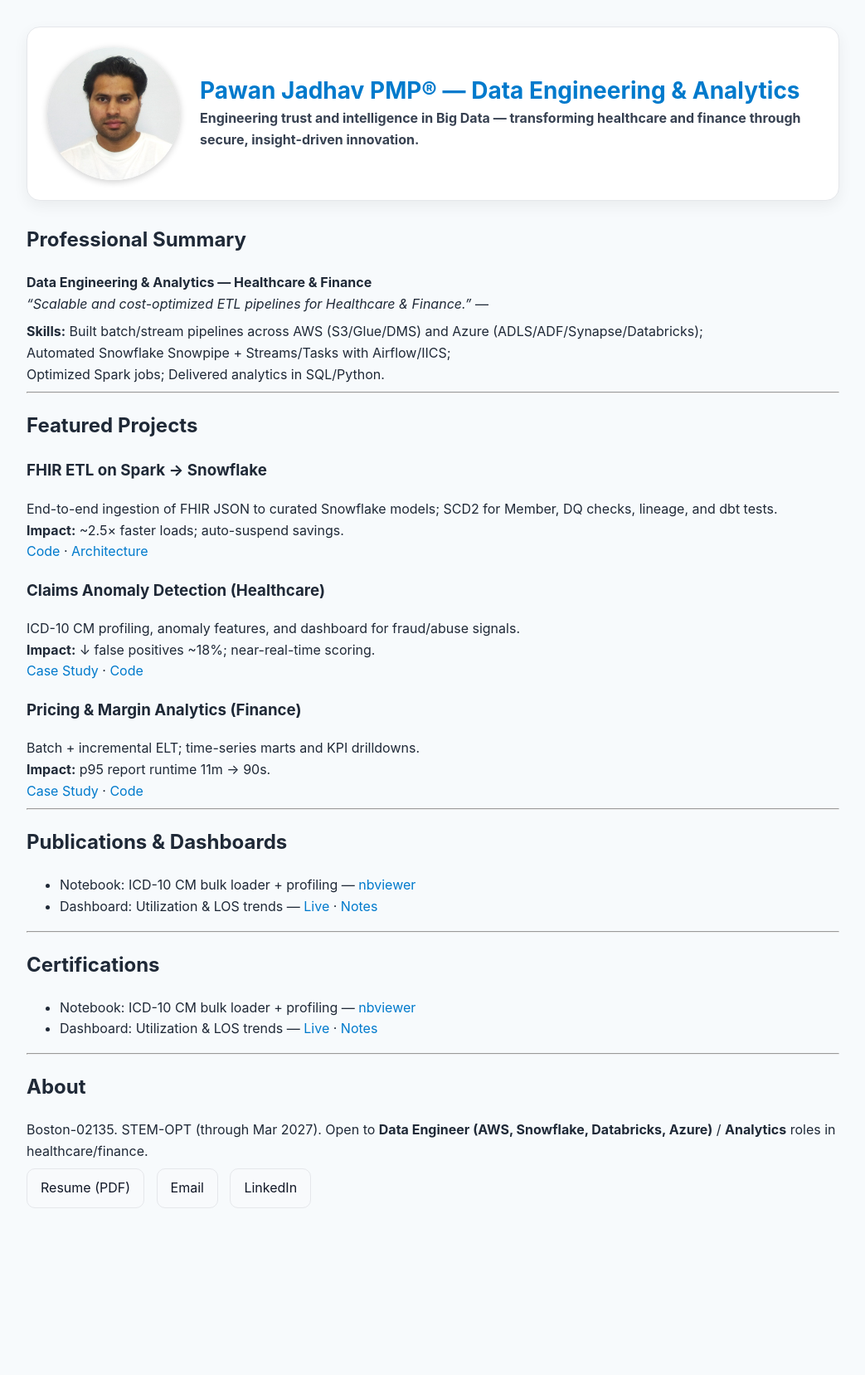
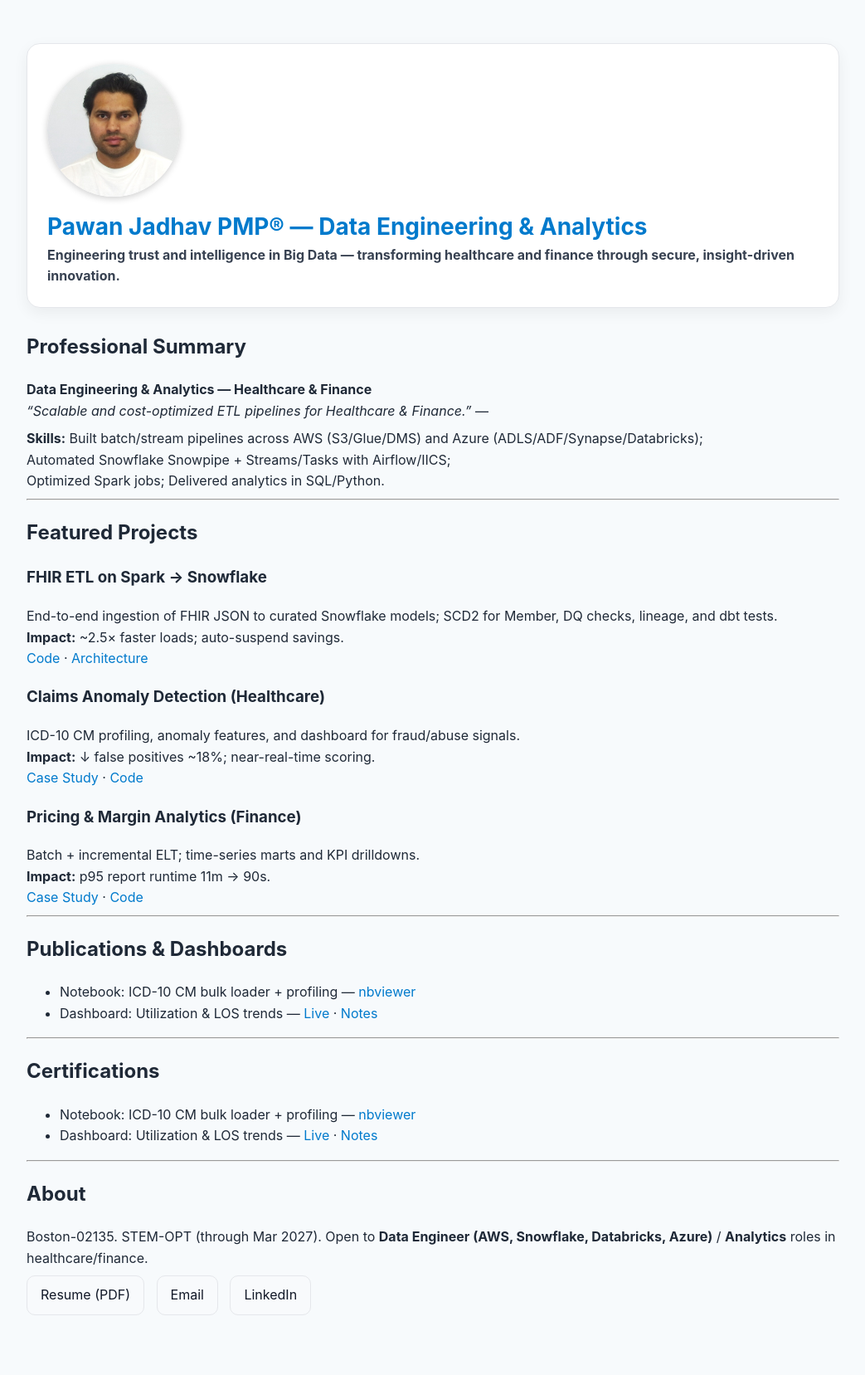
Before and after one commit to PawanJadhav7/PawanJadhav.github.io, a Jekyll site: the page built from index.md, in a window 1280 px wide. Shown: the whole page at 83% size, without its empty margins (118-1161 px from the left). Built offline with Jekyll 4.4.1, drawn with Linux system fonts in a browser that asks for light colours; before the commit the page ends 1528 px from its top, so only the background shows below that.

Commit message:
Update index.md

```diff
--- a/index.md
+++ b/index.md
@@ -3,14 +3,13 @@ title: "Pawan Jadhav PMP® — Data Engineering & Analytics"
 layout: default
 ---
 
-<div class="hero">
+<div class="hero" style="display:flex;align-items:center;gap:20px;flex-wrap:wrap;margin-top:20px;">
 <img src="assets/images/QA_Tester.jpg" alt="Pawan Jadhav" width="160"
        style="border-radius:50%;box-shadow:0 2px 8px rgba(0,0,0,0.2);" />
   <div>
     <h1 style="color:#007ACC;margin:0;">Pawan Jadhav PMP® — Data Engineering & Analytics</h1>
     <p style="margin:.25rem 0 0;"><strong style="color:#374151;">Engineering trust and intelligence in Big Data — transforming healthcare and finance through secure, insight-driven innovation.</strong></p>
   </div>
-
 </div>
 
 <!-- <table style="width:100%;">
```
